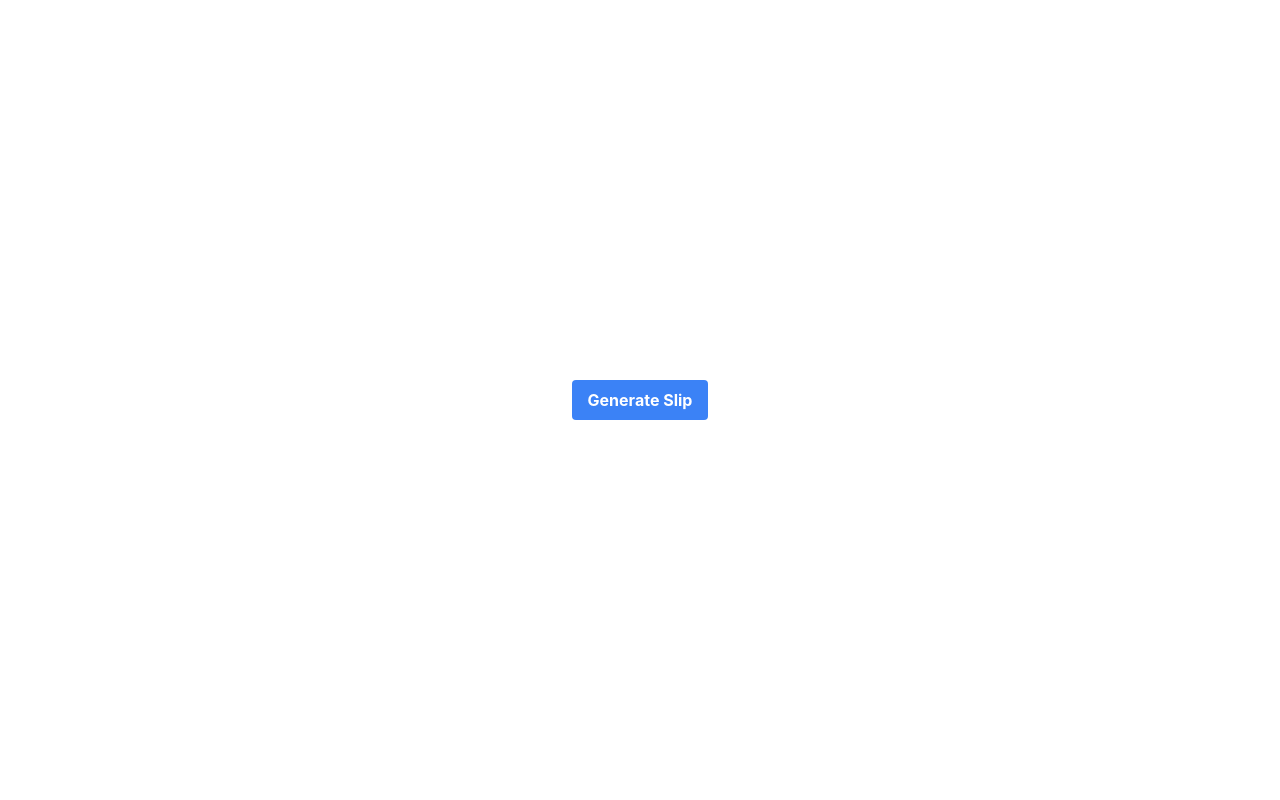
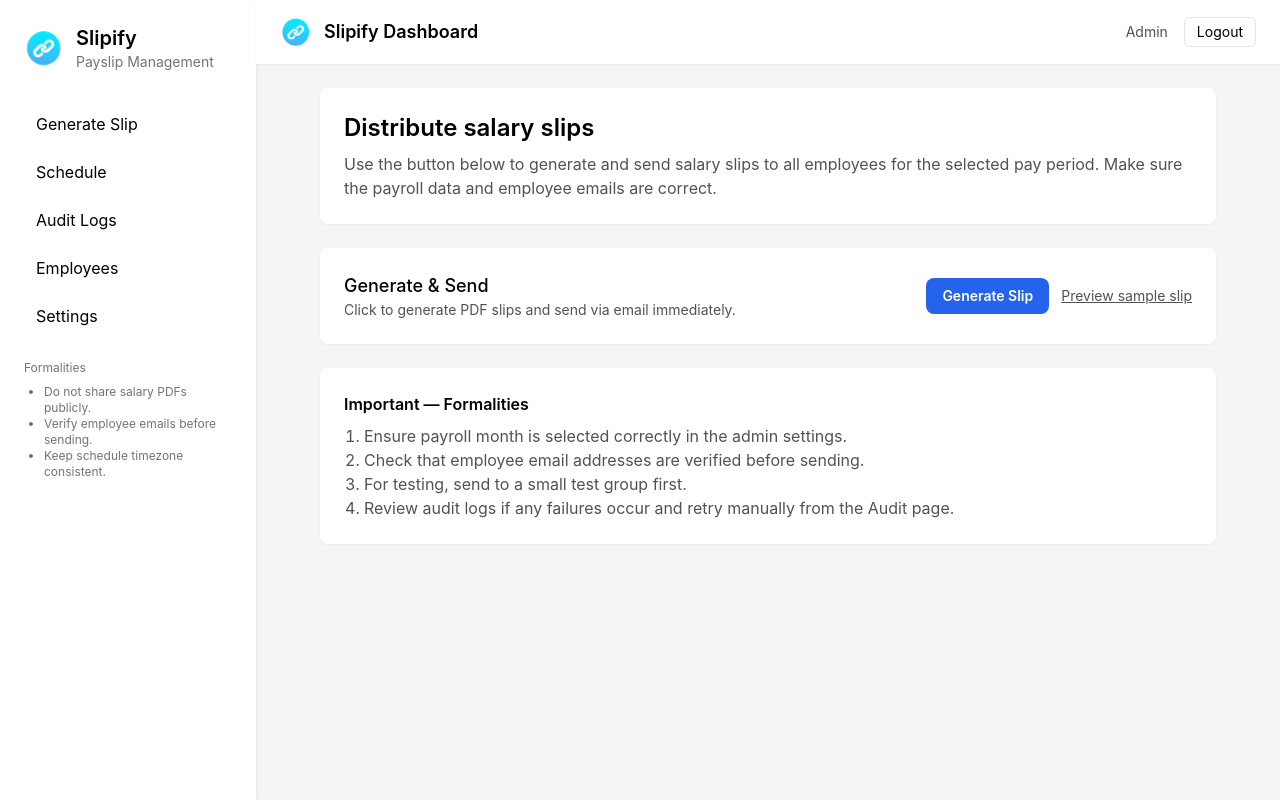
Before and after one commit to alimukhtarcc/slipify, a React (Create React App) app: page /generate-slip in a window 1280 px wide. Built offline with nearby package versions, Linux system fonts and the light colour scheme.

Commit message:
make dashboard

```diff
--- /dev/null
+++ b/src/components/DashboardLayout.js
@@ -0,0 +1,64 @@
+import React from 'react';
+import { Link } from 'react-router-dom';
+import logo from '../assets/logo.png'; // adjust path if needed
+
+const DashboardLayout = ({ children }) => {
+  return (
+    <div className="min-h-screen bg-neutral-100 flex">
+      {/* Sidebar */}
+      <aside className="w-64 bg-white shadow-md p-6 hidden md:block">
+        <div className="flex items-center gap-3 mb-8">
+          <img src={logo} alt="Slipify Logo" className="w-10 h-10 object-contain" />
+          <div>
+            <h2 className="text-xl font-semibold">Slipify</h2>
+            <p className="text-sm text-neutral-500">Payslip Management</p>
+          </div>
+        </div>
+
+        <nav className="flex flex-col gap-2">
+          <Link to="/generate-slip" className="px-3 py-2 rounded-md hover:bg-neutral-100">Generate Slip</Link>
+          <a href="#" className="px-3 py-2 rounded-md hover:bg-neutral-100">Schedule</a>
+          <a href="#" className="px-3 py-2 rounded-md hover:bg-neutral-100">Audit Logs</a>
+          <a href="#" className="px-3 py-2 rounded-md hover:bg-neutral-100">Employees</a>
+          <a href="#" className="px-3 py-2 rounded-md hover:bg-neutral-100">Settings</a>
+        </nav>
+
+        <div className="mt-6 text-xs text-neutral-500">
+          <p className="mb-2">Formalities</p>
+          <ul className="list-disc pl-5">
+            <li>Do not share salary PDFs publicly.</li>
+            <li>Verify employee emails before sending.</li>
+            <li>Keep schedule timezone consistent.</li>
+          </ul>
+        </div>
+      </aside>
+
+      {/* Main area */}
+      <div className="flex-1">
+        {/* Topbar */}
+        <header className="bg-white shadow-sm px-6 py-4 flex items-center justify-between">
+          <div className="flex items-center gap-3">
+            <img src={logo} alt="Slipify" className="w-8 h-8 object-contain" />
+            <h1 className="text-lg font-semibold">Slipify Dashboard</h1>
+          </div>
+          <div className="flex items-center gap-4">
+            <span className="text-sm text-neutral-600">Admin</span>
+            <button
+              onClick={() => { /* provide real logout */ }}
+              className="px-3 py-1 border rounded-md text-sm"
+            >
+              Logout
+            </button>
+          </div>
+        </header>
+
+        {/* Content */}
+        <main className="p-6">
+          {children}
+        </main>
+      </div>
+    </div>
+  );
+};
+
+export default DashboardLayout;
--- a/src/pages/generateslip.js
+++ b/src/pages/generateslip.js
@@ -1,19 +1,83 @@
+import React, { useState } from 'react';
+import DashboardLayout from '../components/DashboardLayout';
+import Button from '../components/Button';
+
 function GenerateSlip() {
-  const handleClick = () => {
-    // Add your slip generation logic here
-    console.log('Generate Slip button clicked');
-    alert('Generate Slip clicked — implement logic');
+  const [running, setRunning] = useState(false);
+  const [message, setMessage] = useState(null);
+
+  const handleClick = async () => {
+    setRunning(true);
+    setMessage(null);
+
+    try {
+      // TODO: call your backend API to trigger generation & sending.
+      // Example:
+      // await fetch('/api/payroll/send', { method: 'POST' });
+
+      // simulate
+      await new Promise(res => setTimeout(res, 1200));
+      setMessage({ type: 'success', text: 'Salary slips generation started. Check audit logs for details.' });
+    } catch (err) {
+      setMessage({ type: 'error', text: 'Failed to start generation. See console for details.' });
+      console.error(err);
+    } finally {
+      setRunning(false);
+    }
   };
 
   return (
-    <div className="min-h-screen flex items-center justify-center">
-      <button
-        onClick={handleClick}
-        className="bg-blue-500 hover:bg-blue-700 text-white font-bold py-2 px-4 rounded"
-      >
-        Generate Slip
-      </button>
-    </div>
+    <DashboardLayout>
+      <div className="max-w-4xl mx-auto">
+        {/* Intro card */}
+        <div className="bg-white rounded-lg shadow-sm p-6 mb-6">
+          <h2 className="text-2xl font-semibold mb-2">Distribute salary slips</h2>
+          <p className="text-neutral-600">
+            Use the button below to generate and send salary slips to all employees for the selected pay period.
+            Make sure the payroll data and employee emails are correct.
+          </p>
+        </div>
+
+        {/* Action card */}
+        <div className="bg-white rounded-lg shadow-sm p-6 mb-6 flex flex-col md:flex-row md:items-center md:justify-between gap-4">
+          <div>
+            <h3 className="text-lg font-medium">Generate & Send</h3>
+            <p className="text-sm text-neutral-600">Click to generate PDF slips and send via email immediately.</p>
+          </div>
+
+          <div className="flex items-center gap-3">
+            <Button
+              label={running ? 'Processing...' : 'Generate Slip'}
+              onClick={handleClick}
+              type="primary"
+            />
+            <button
+              className="text-sm underline text-neutral-600"
+              onClick={() => alert('Open preview (implement)')}
+            >
+              Preview sample slip
+            </button>
+          </div>
+        </div>
+
+        {/* Formalities / Notes */}
+        <div className="bg-white rounded-lg shadow-sm p-6">
+          <h4 className="font-semibold mb-2">Important — Formalities</h4>
+          <ol className="list-decimal pl-5 text-neutral-600">
+            <li>Ensure payroll month is selected correctly in the admin settings.</li>
+            <li>Check that employee email addresses are verified before sending.</li>
+            <li>For testing, send to a small test group first.</li>
+            <li>Review audit logs if any failures occur and retry manually from the Audit page.</li>
+          </ol>
+
+          {message && (
+            <div className={`mt-4 p-3 rounded ${message.type === 'success' ? 'bg-green-50 text-green-800' : 'bg-red-50 text-red-800'}`}>
+              {message.text}
+            </div>
+          )}
+        </div>
+      </div>
+    </DashboardLayout>
   );
 }
 
```
